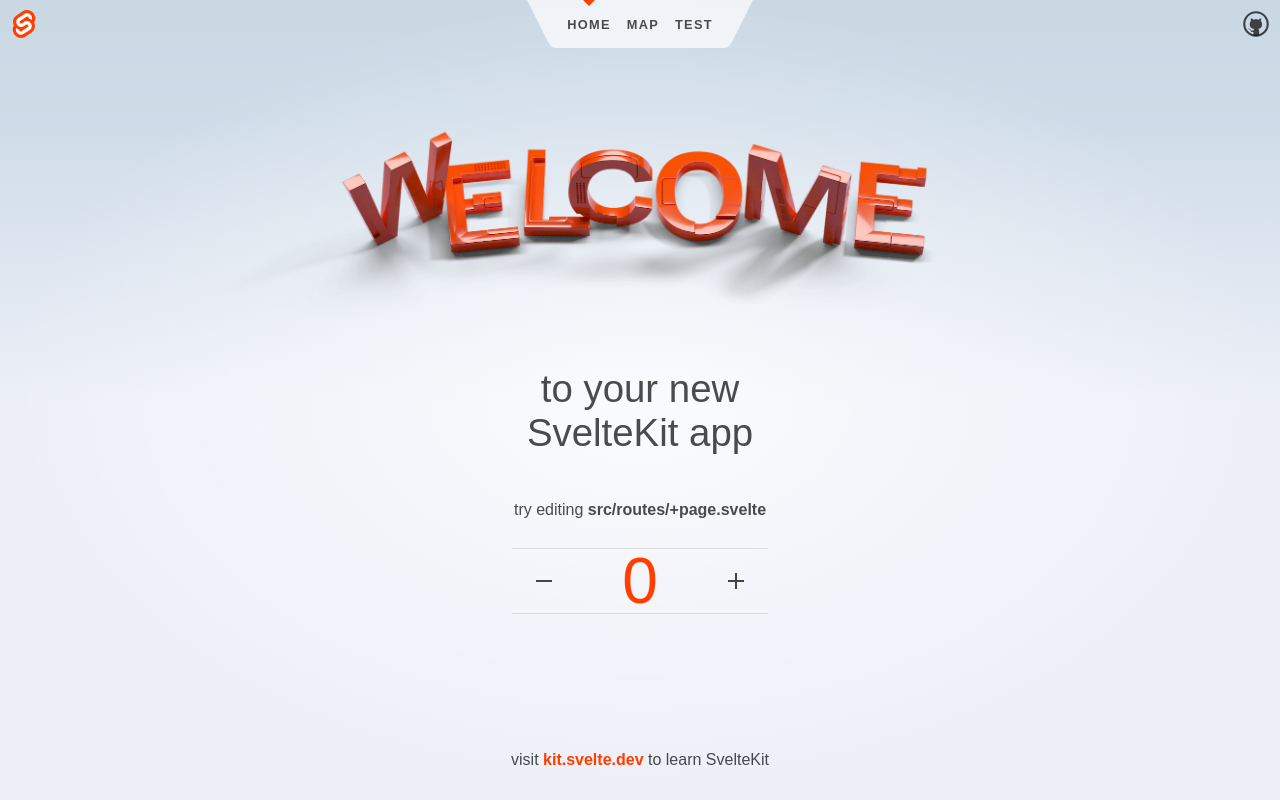
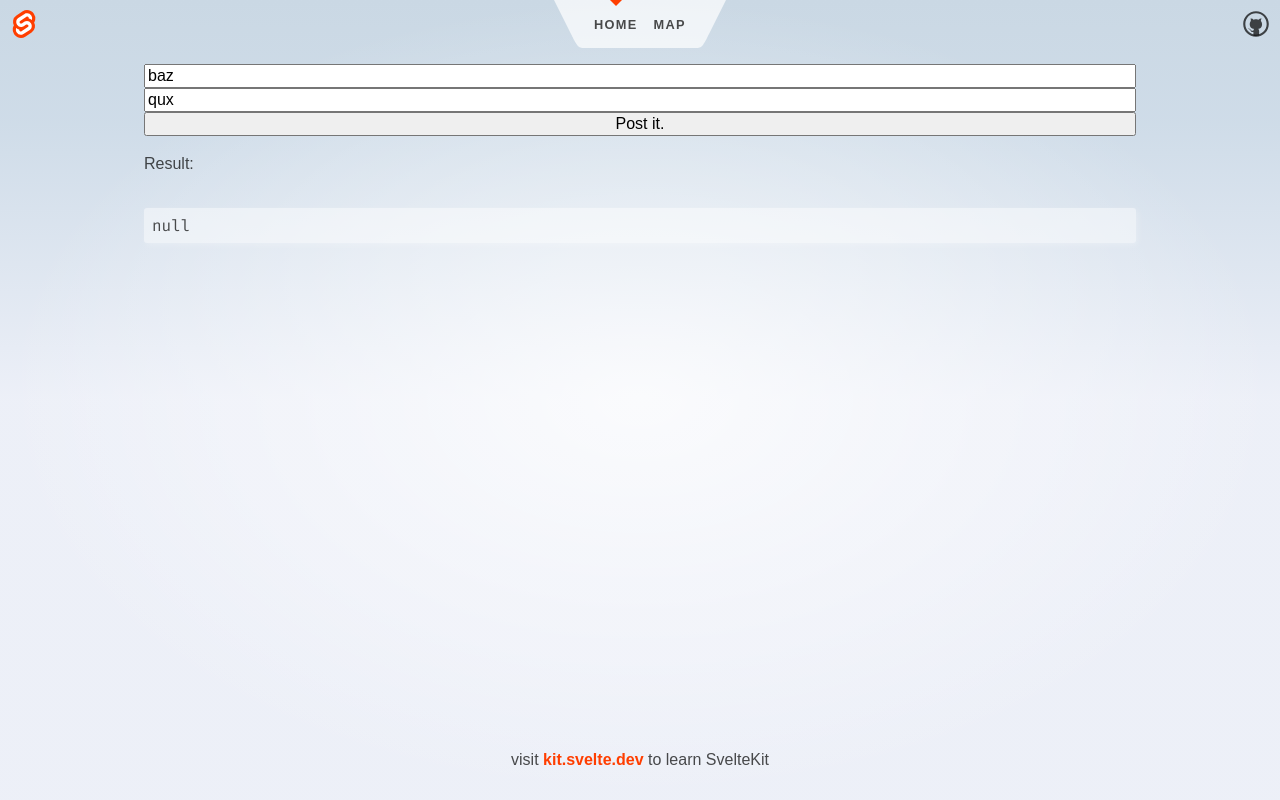
Before and after one commit to cramke/map, a SvelteKit app: page / in a window 1280 px wide. Built offline with nearby package versions, Linux system fonts and the light colour scheme.

Commit message:
Preparation for POST with backend server

```diff
--- a/src/Store.js
+++ b/src/Store.js
@@ -1,5 +1,3 @@
 import { writable } from 'svelte/store';
 
 export const count = writable(0);
-export const start_lat = writable(0);
-export const start_lon = writable(0);
--- a/src/routes/+page.svelte
+++ b/src/routes/+page.svelte
@@ -2,6 +2,28 @@
 	import Counter from './Counter.svelte';
 	import welcome from '$lib/images/svelte-welcome.webp';
 	import welcome_fallback from '$lib/images/svelte-welcome.png';
+
+	let foo = 'baz'
+	let bar = 'qux'
+	let test_result = null
+
+	async function doPost () {
+		console.log("Test");
+		const res = await fetch('http://127.0.0.2:8080/echo', {
+			mode: 'no-cors',
+			method: 'POST',
+			body: JSON.stringify({
+				foo,
+				bar
+			})
+		})
+
+		if (res.ok) {
+			test_result = "Yes";
+		} else {
+			test_result = "Noo";
+		}
+	}
 </script>
 
 <svelte:head>
@@ -9,51 +31,14 @@
 	<meta name="description" content="Svelte demo app" />
 </svelte:head>
 
-<section>
-	<h1>
-		<span class="welcome">
-			<picture>
-				<source srcset={welcome} type="image/webp" />
-				<img src={welcome_fallback} alt="Welcome" />
-			</picture>
-		</span>
-
-		to your new<br />SvelteKit app
-	</h1>
-
-	<h2>
-		try editing <strong>src/routes/+page.svelte</strong>
-	</h2>
-
-	<Counter />
-</section>
-
-<style>
-	section {
-		display: flex;
-		flex-direction: column;
-		justify-content: center;
-		align-items: center;
-		flex: 0.6;
-	}
-
-	h1 {
-		width: 100%;
-	}
-
-	.welcome {
-		display: block;
-		position: relative;
-		width: 100%;
-		height: 0;
-		padding: 0 0 calc(100% * 495 / 2048) 0;
-	}
-
-	.welcome img {
-		position: absolute;
-		width: 100%;
-		height: 100%;
-		top: 0;
-		display: block;
-	}
-</style>
+<input bind:value={foo} />
+<input bind:value={bar} />
+<button type="button" on:click={doPost}>
+	Post it.
+</button>
+<p>
+	Result:
+</p>
+<pre>
+{test_result}
+</pre>
--- a/src/routes/Header.svelte
+++ b/src/routes/Header.svelte
@@ -21,9 +21,6 @@
 			</li>
 			<li aria-current={$page.url.pathname === '/map' ? 'map' : undefined}>
 				<a href="/map">Map</a>
-			</li>
-			<li aria-current={$page.url.pathname === '/test' ? 'test' : undefined}>
-				<a href="/test">Test</a>
 			</li>
 		</ul>
 		<svg viewBox="0 0 2 3" aria-hidden="true">
```
Also changed, not shown: src/routes/map/+page.svelte (+14 -1 lines), src/routes/test/+page.server.js (deleted, +0 -13 lines), src/routes/test/+page.svelte (deleted, +0 -14 lines).
